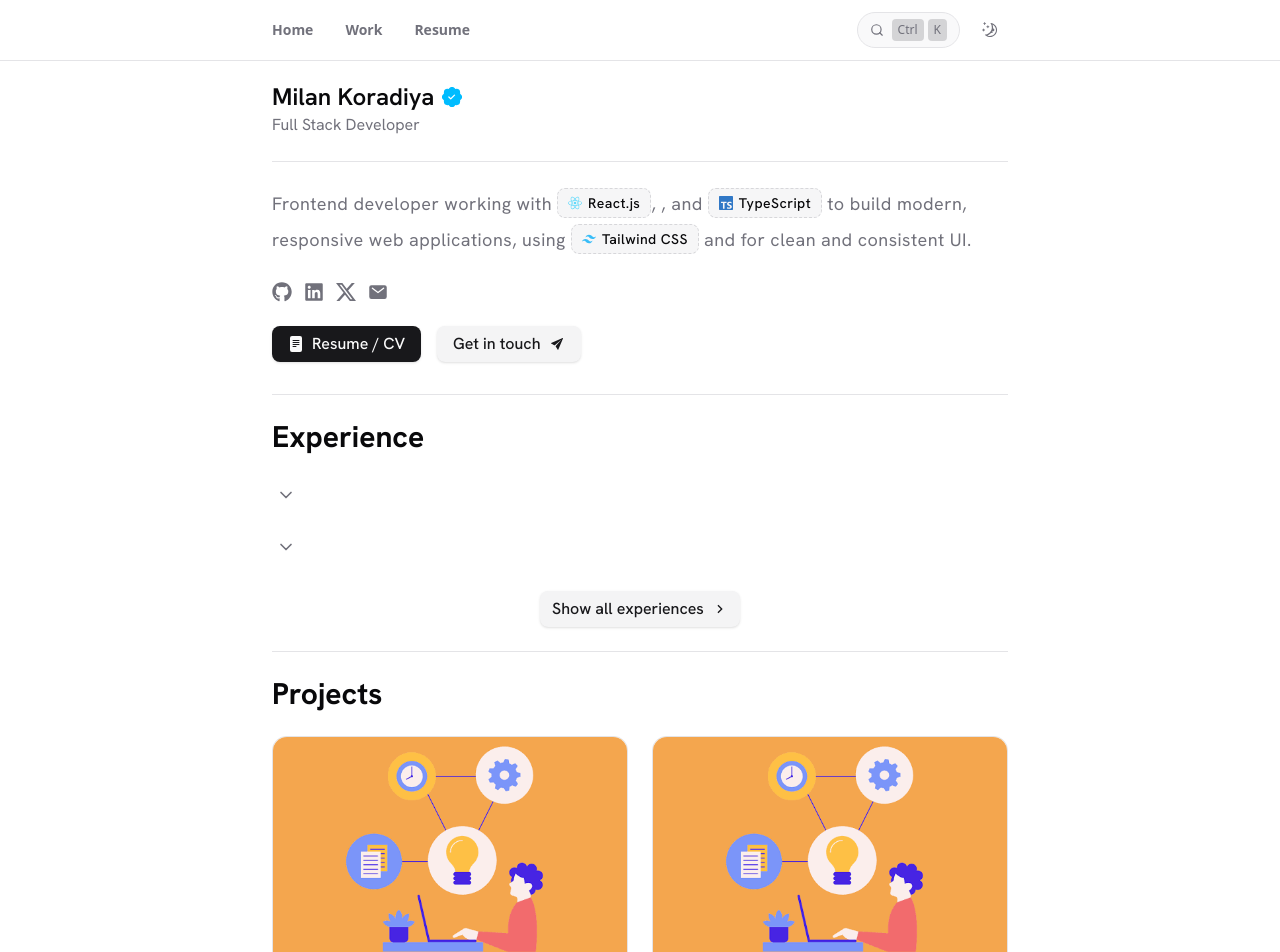
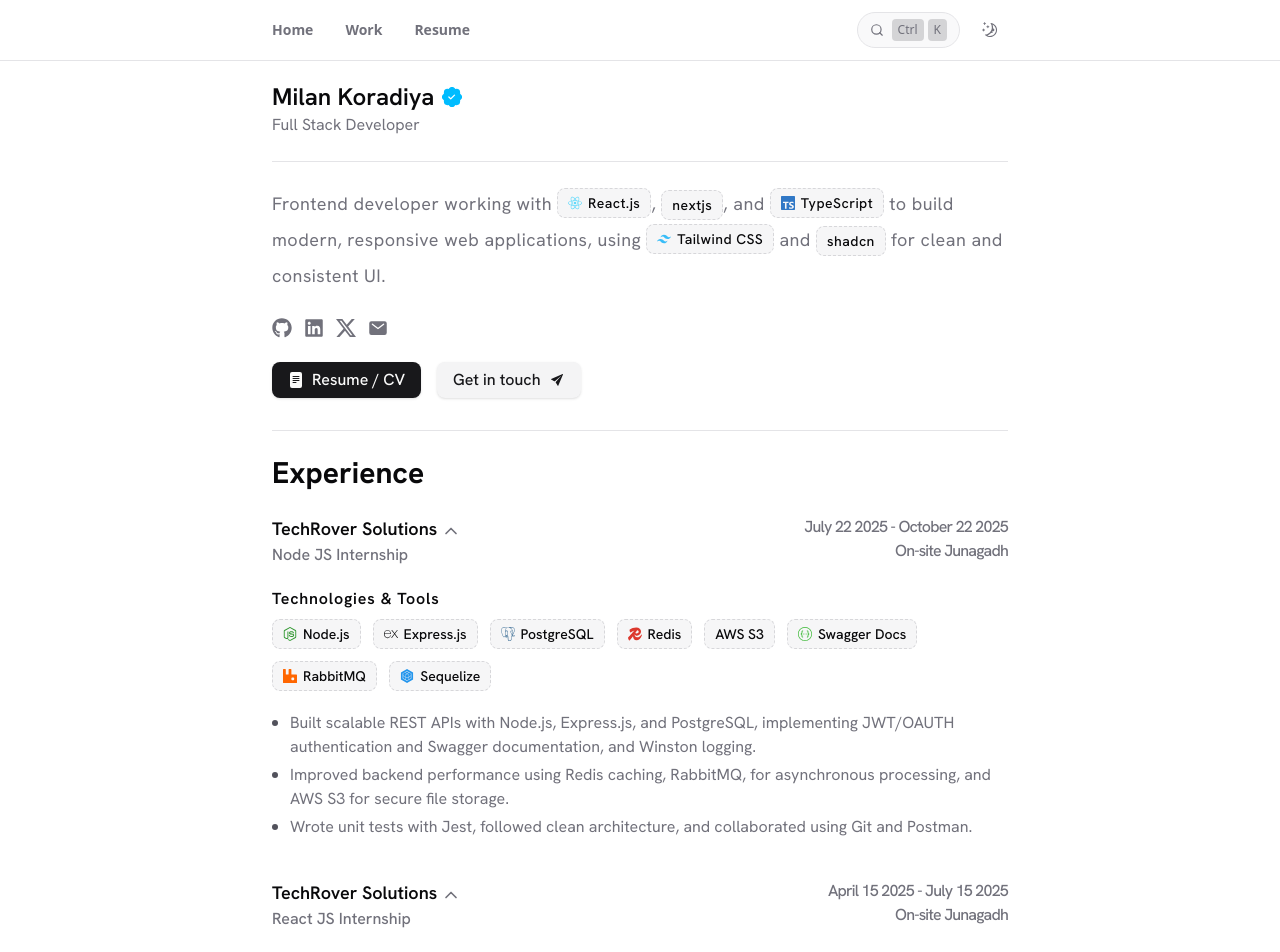
Before and after one commit to koradiyamilan12/portfolio, a Next.js app: page / in a window 1280 px wide. Shown: the top 952 px of the page. Built offline with nearby package versions, Linux system fonts and the light colour scheme.

Commit message:
feat: update skills and experience data; enhance skills matching logic

```diff
--- a/components/ui/skills-icon.tsx
+++ b/components/ui/skills-icon.tsx
@@ -7,7 +7,7 @@
   TooltipProvider,
   TooltipTrigger,
 } from "@/components/ui/tooltip";
-import { skillsIconInfo } from "@/data/skills-icon-info";
+import { isSkillMatch, skillsIconInfo } from "@/data/skills-icon-info";
 import { cn } from "@/lib/utils";
 
 export const skillsIcon = (
@@ -16,7 +16,7 @@
   gap: number = 5,
 ) => {
   const skillData = skillsIconInfo.filter((skillInfo) =>
-    iconsData.includes(skillInfo.name),
+    iconsData.some((iconName) => isSkillMatch(skillInfo, iconName)),
   );
 
   return (
--- a/components/ui/tech-badge.tsx
+++ b/components/ui/tech-badge.tsx
@@ -1,31 +1,31 @@
 import Image from "next/image";
 import Link from "next/link";
 
-import { skillsIconInfo } from "@/data/skills-icon-info";
+import { getSkillIconInfo } from "@/data/skills-icon-info";
 
 const TechBadge = ({ tech }: { tech: string }) => {
-  const techInfo = skillsIconInfo.find((icon) => icon.name === tech);
-
-  if (!techInfo) return null;
-  const { label, link, color, icon: Icon, image, name } = techInfo;
+  const techInfo = getSkillIconInfo(tech);
+  const label = techInfo?.label ?? tech;
+  const link = techInfo?.link ?? "#";
+  const isExternalLink = Boolean(techInfo?.link);
 
   return (
     <Link
       href={link}
-      rel="noopener noreferrer"
-      target="_blank"
+      rel={isExternalLink ? "noopener noreferrer" : undefined}
+      target={isExternalLink ? "_blank" : undefined}
       className="text-foreground inline-flex items-center gap-1.5 rounded-md border border-dashed border-zinc-300/90 bg-zinc-100/80 px-2.5 py-1 text-sm font-medium backdrop-blur dark:border-zinc-700 dark:bg-zinc-800/90"
     >
-      {image ? (
+      {techInfo?.image ? (
         <Image
-          src={image}
-          alt={name}
+          src={techInfo.image}
+          alt={label}
           width={14}
           height={14}
           className="object-contain"
         />
       ) : (
-        Icon && <Icon style={{ color }} />
+        techInfo?.icon && <techInfo.icon style={{ color: techInfo.color }} />
       )}
       {label}
     </Link>
--- a/data/experience-info.ts
+++ b/data/experience-info.ts
@@ -12,32 +12,39 @@
 export const experienceInfo: ExperienceType[] = [
   {
     id: 1,
-    company: "",
-    role: "",
+    company: "TechRover Solutions",
+    role: "Node JS Internship",
     status: "",
-    duration: "",
-    location: "",
-    technologies: [],
-    points: [],
+    duration: "July 22 2025 - October 22 2025 ",
+    location: "On-site Junagadh",
+    technologies: [
+      "Node.js",
+      "Express.js",
+      "Postgresql",
+      "Redis",
+      "AWS S3",
+      "Swagger Docs",
+      "RabbitMQ",
+      "Sequelize",
+    ],
+    points: [
+      "Built scalable REST APIs with Node.js, Express.js, and PostgreSQL, implementing JWT/OAUTH authentication and Swagger documentation, and Winston logging.",
+      "Improved backend performance using Redis caching, RabbitMQ, for asynchronous processing, and AWS S3 for secure file storage.",
+      "Wrote unit tests with Jest, followed clean architecture, and collaborated using Git and Postman.",
+    ],
   },
   {
     id: 2,
-    company: "",
-    role: "",
+    company: "TechRover Solutions",
+    role: "React JS Internship",
     status: "not",
-    duration: "",
-    location: "",
-    technologies: [],
-    points: [],
-  },
-  {
-    id: 3,
-    company: "",
-    role: "",
-    status: "not",
-    duration: "",
-    location: "",
-    technologies: [""],
-    points: [],
+    duration: "April 15 2025 - July 15 2025",
+    location: "On-site Junagadh",
+    technologies: ["HTML", "CSS", "Tailwind CSS", "JS", "React.js", "Redux"],
+    points: [
+      "Built responsive and user-friendly web applications using React.js, JavaScript, HTML and CSS.",
+      "Integrated REST APIs, managed application state, and developed reusable UI components for better performance.",
+      "Optimized frontend performance, implemented responsive design, and collaborated using Git and Postman",
+    ],
   },
 ];
--- a/data/skills-icon-info.ts
+++ b/data/skills-icon-info.ts
@@ -1,6 +1,5 @@
 import { IconType } from "react-icons/lib";
 import {
-  SiChatbot,
   SiCss3,
   SiDocker,
   SiExpress,
@@ -15,10 +14,12 @@
   SiNodedotjs,
   SiPostgresql,
   SiPrisma,
+  SiRabbitmq,
   SiReact,
   SiRedis,
   SiRedux,
   SiSequelize,
+  SiSwagger,
   SiTailwindcss,
   SiTypescript,
 } from "react-icons/si";
@@ -30,7 +31,28 @@
   icon?: IconType;
   link: string;
   image?: string;
+  aliases?: string[];
 }[];
+
+export const normalizeSkillName = (value: string) =>
+  value.toLowerCase().replace(/[^a-z0-9]+/g, "");
+
+export const isSkillMatch = (
+  skillInfo: SkillIconInfoType[number],
+  techName: string,
+) => {
+  const normalizedInput = normalizeSkillName(techName);
+  const normalizedName = normalizeSkillName(skillInfo.name);
+  const normalizedAliases = (skillInfo.aliases ?? []).map(normalizeSkillName);
+
+  return (
+    normalizedName === normalizedInput ||
+    normalizedAliases.includes(normalizedInput)
+  );
+};
+
+export const getSkillIconInfo = (techName: string) =>
+  skillsIconInfo.find((skillInfo) => isSkillMatch(skillInfo, techName));
 
 export const skillsIconInfo: SkillIconInfoType = [
   {
@@ -62,6 +84,7 @@
     icon: SiJavascript,
     color: "#F7DF1E",
     link: "https://developer.mozilla.org/en-US/docs/Web/JavaScript",
+    aliases: ["js"],
   },
 
   // Frameworks and Libraries
@@ -71,6 +94,7 @@
     icon: SiReact,
     color: "#61DAFB",
     link: "https://react.dev/",
+    aliases: ["react.js", "reactjs"],
   },
 
   // Styling / UI
@@ -80,6 +104,7 @@
     icon: SiTailwindcss,
     color: "#38BDF8",
     link: "https://tailwindcss.com/",
+    aliases: ["Tailwind CSS"],
   },
 
   // States
@@ -98,6 +123,7 @@
     icon: SiNodedotjs,
     color: "#339933",
     link: "https://nodejs.org/",
+    aliases: ["nodejs", "node js"],
   },
   {
     name: "Express.js",
@@ -105,6 +131,7 @@
     icon: SiExpress,
     // color: "#000000",
     link: "https://expressjs.com/",
+    aliases: ["expressjs"],
   },
   {
     name: "MongoDB",
@@ -135,6 +162,20 @@
     link: "https://redis.io/",
   },
   {
+    name: "RabbitMQ",
+    label: "RabbitMQ",
+    icon: SiRabbitmq,
+    color: "#f60",
+    link: "https://www.rabbitmq.com/",
+  },
+  {
+    name: "Swagger Docs",
+    label: "Swagger Docs",
+    icon: SiSwagger,
+    color: "#38b832",
+    link: "https://swagger.io/",
+  },
+  {
     name: "Docker",
     label: "Docker",
     icon: SiDocker,
@@ -147,6 +188,7 @@
     icon: SiSequelize,
     color: "#2496ED",
     link: "https://sequelize.org/",
+    aliases: ["Sequelize"],
   },
   {
     name: "Prisma",
@@ -177,19 +219,4 @@
     icon: SiGithub,
     link: "https://github.com/",
   },
-
-  //Models
-  {
-    name: "chatgpt",
-    label: "Chatgpt",
-    icon: SiChatbot,
-    link: "https://chatgpt.com/",
-  },
-  {
-    name: "gemini",
-    label: "Gemini",
-    icon: SiGooglegemini,
-    color: "#4285F4",
-    link: "https://ai.google.dev/",
-  },
 ];
--- a/data/skills.ts
+++ b/data/skills.ts
@@ -11,24 +11,13 @@
   "Sequelize",
   "Prisma",
   "Mongoose",
+  "RabbitMQ",
   "react",
   "nextjs",
   "typescript",
   "javascript",
   "tailwind",
-  "framermotion",
   "redux",
-  "supabase",
-  "firebase",
-  "shadcn",
-  "prisma",
   "git",
   "github",
-  "appwrite",
-  "figma",
-  "motion",
-  "photoshop",
-  "chatgpt",
-  "gemini",
-  "cloude Code",
 ];
```
